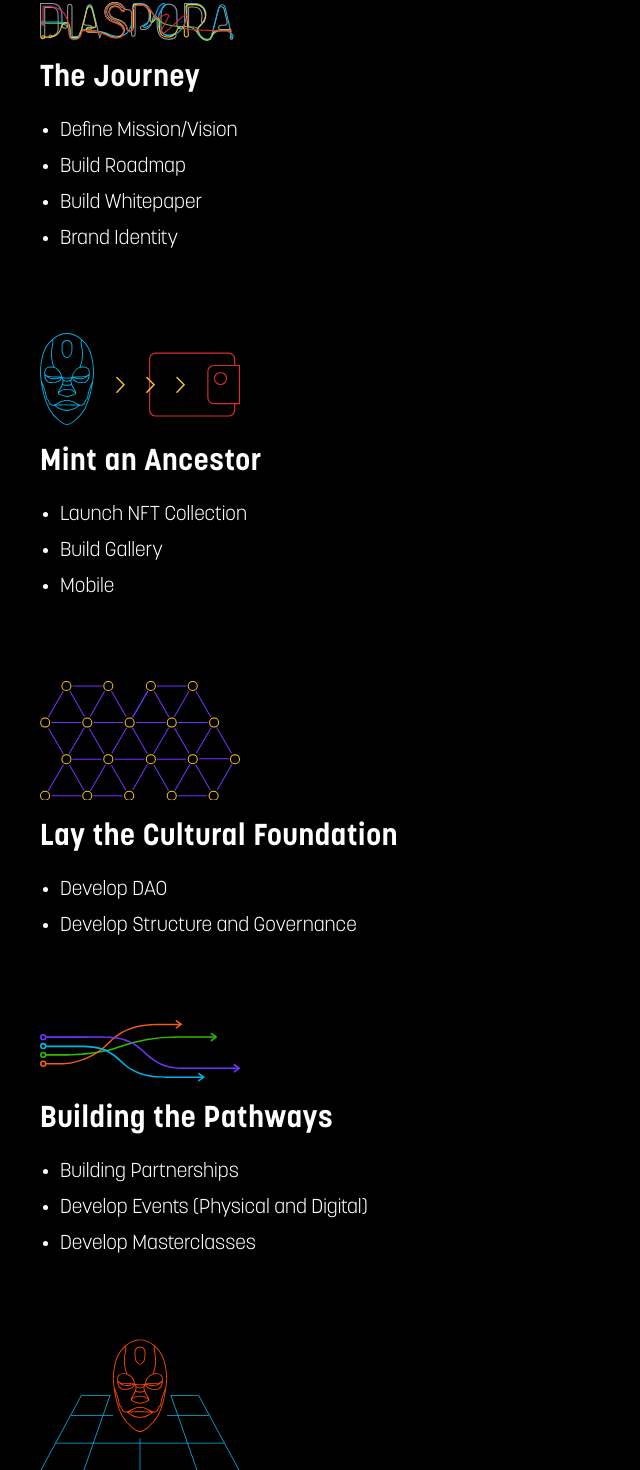
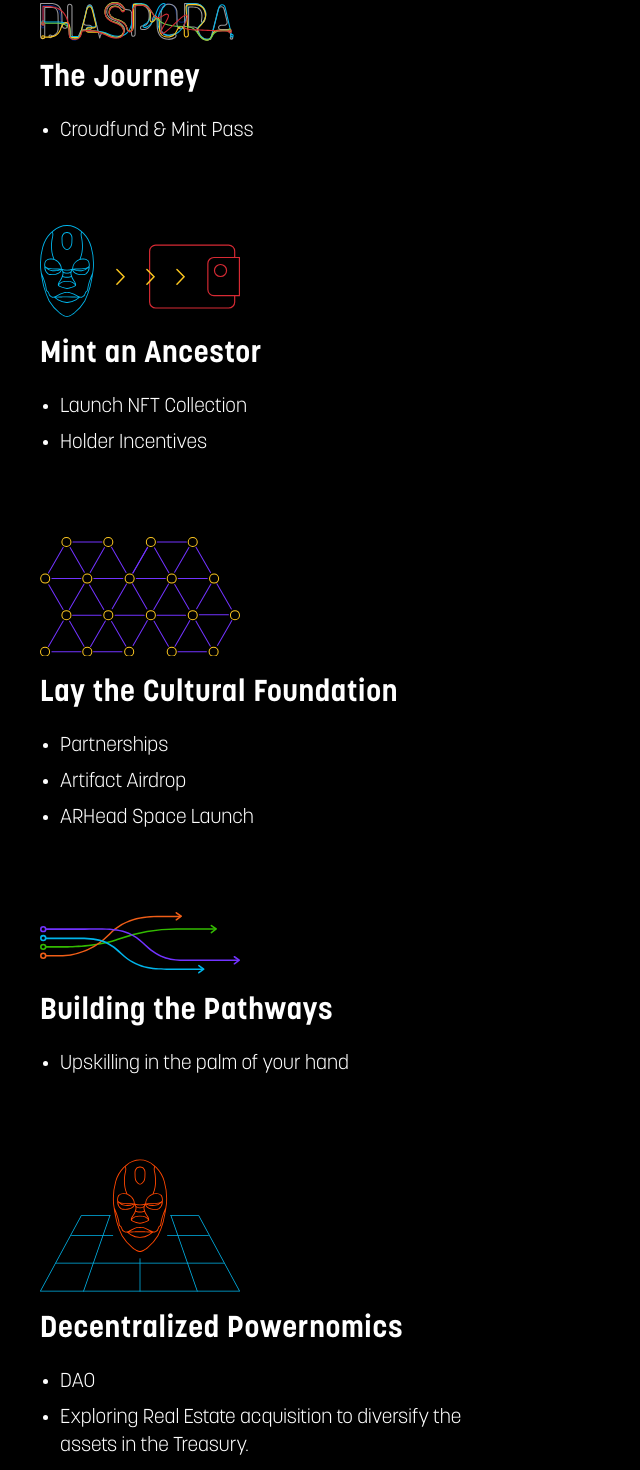
Before and after one commit to diaspora-labs/diaspora-site, a Next.js app: page /roadmap in a window 1280 px wide. Shown: the part 902-2372 px from the top of the page, without its empty margins (0-640 px from the left). Built offline with nearby package versions, Linux system fonts and the light colour scheme.

Commit message:
Updated copy on roadmap

```diff
--- a/pages/roadmap.tsx
+++ b/pages/roadmap.tsx
@@ -1,4 +1,4 @@
-import React, { useCallback, useEffect, useMemo, useRef, useState } from "react"
+import React from "react"
 import Image from "next/image"
 import MaskImage from "../public/images/roadmap/mask.png"
 import { Layout } from "../components/Layout"
@@ -9,7 +9,6 @@ import { PathwaysIcon } from "../components/Roadmap/PathwaysIcon"
 import { InstitutionIcon } from "../components/Roadmap/InstitutionIcon"
 import { HomeFooter } from "../components/Home/HomeFooter"
 import { JourneyIcon } from "../components/JourneyIcon"
-import cls from "classnames"
 
 const Roadmap = () => {
   return (
@@ -70,31 +69,31 @@ const sections = [
   {
     icon: JourneyIcon,
     title: "The Journey",
-    list: ["Define Mission/Vision", "Build Roadmap", "Build Whitepaper", "Brand Identity"],
+    list: ["Croudfund & Mint Pass"],
     completed: true,
   },
   {
     icon: MintAncestorIcon,
     title: "Mint an Ancestor",
-    list: ["Launch NFT Collection", "Build Gallery", "Mobile"],
+    list: ["Launch NFT Collection", "Holder Incentives"],
     completed: false,
   },
   {
     icon: StructureIcon,
     title: "Lay the Cultural Foundation",
-    list: ["Develop DAO", "Develop Structure and Governance"],
+    list: ["Partnerships", "Artifact Airdrop", "ARHead Space Launch"],
     completed: false,
   },
   {
     icon: PathwaysIcon,
     title: "Building the Pathways",
-    list: ["Building Partnerships", "Develop Events (Physical and Digital)", "Develop Masterclasses"],
+    list: ["Upskilling in the palm of your hand"],
     completed: false,
   },
   {
     icon: InstitutionIcon,
     title: "Decentralized Powernomics",
-    list: ["Buy Land in Metaverse", "Launch the Diaspora Token"],
+    list: ["DAO", "Exploring Real Estate acquisition to diversify the assets in the Treasury. "],
     completed: false,
   },
 ]
```
